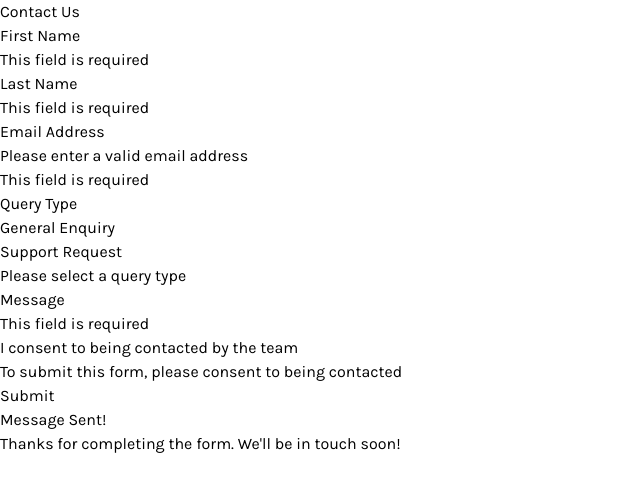
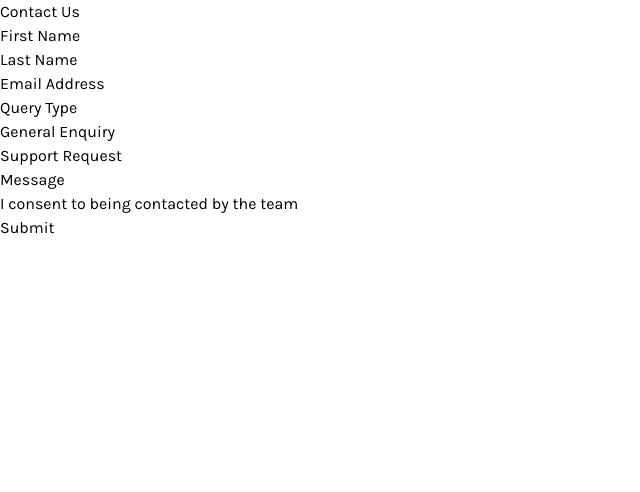
Before and after one commit to n0rrman/frontend-mentor-challenges-green, a Next.js app in the folder contact-form/: page / in a window 1280 px wide. Shown: the top 492 px of the page, without its empty margins (0-640 px from the left). Built offline with nearby package versions, Linux system fonts and the light colour scheme.

Commit message:
contact-form text content cleaned up

```diff
--- a/contact-form/src/app/page.tsx
+++ b/contact-form/src/app/page.tsx
@@ -2,24 +2,37 @@ export default function Home() {
   return (
     <div>
       <div>Contact Us</div>
+      <div>
         <div>First Name</div>
-      <div>This field is required</div>
+        {/* <div>This field is required</div> */}
         <div>Last Name</div>
-      <div>This field is required</div>
+        {/* <div>This field is required</div> */}
+      </div>
+      <div>
         <div>Email Address</div>
-      <div>Please enter a valid email address</div>
-      <div>This field is required</div>
+        {/* <div>Please enter a valid email address</div> */}
+        {/* <div>This field is required</div> */}
+      </div>
+      <div>
         <div>Query Type</div>
         <div>General Enquiry</div>
         <div>Support Request</div>
-      <div>Please select a query type</div>
+        {/* <div>Please select a query type</div> */}
+      </div>
+      <div>
         <div>Message</div>
-      <div>This field is required</div>
+        {/* <div>This field is required</div> */}
+      </div>
+      <div>
         <div>I consent to being contacted by the team</div>
-      <div>To submit this form, please consent to being contacted</div>
+        {/* <div>To submit this form, please consent to being contacted</div> */}
+      </div>
+
+      <div>
         <div>Submit</div>
-      <div>Message Sent!</div>
-      <div>Thanks for completing the form. We'll be in touch soon!</div>
+        {/* <div>Message Sent!</div> */}
+        {/* <div>Thanks for completing the form. We'll be in touch soon!</div> */}
+      </div>
     </div>
   );
 }
```
Lines whose indentation alone changed are shown as unchanged.
